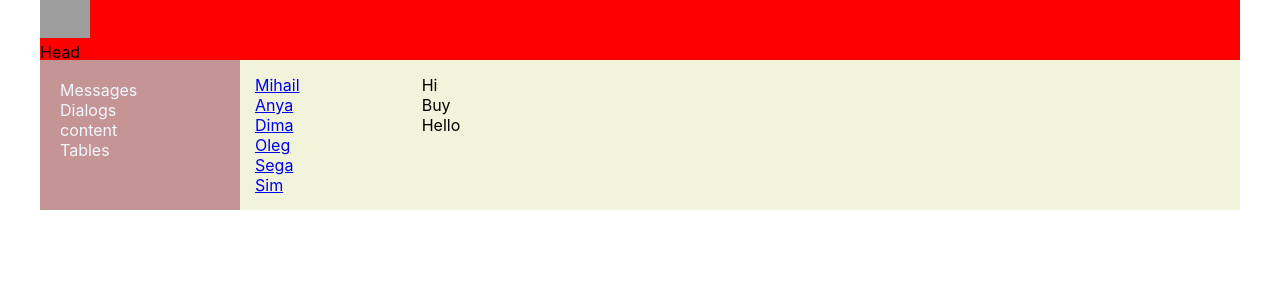
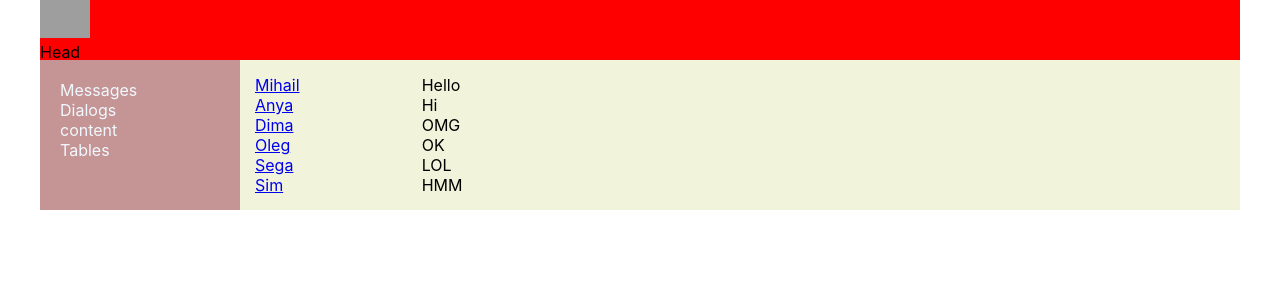
Before and after one commit to sailoksis/React-_social_network, a React (Create React App) app in the folder wiks/: page /dialogs in a window 1280 px wide. Shown: the top 300 px of the page. Built offline with nearby package versions, Linux system fonts and the light colour scheme; grey boxes are pictures that could not be loaded.

Commit message:
refactor: rewrite dialogsMessages and dynamic component use map

```diff
--- a/wiks/src/components/Dialogs/Dialogs.tsx
+++ b/wiks/src/components/Dialogs/Dialogs.tsx
@@ -27,15 +27,19 @@ const Dialogs = () => {
 
   const messages = [
     { id: 1, message: "Hello" },
-    { id: 2, message: "Hello" },
-    { id: 3, message: "Hello" },
-    { id: 4, message: "Hello" },
-    { id: 5, message: "Hello" },
-    { id: 6, message: "Hello" },
+    { id: 2, message: "Hi" },
+    { id: 3, message: "OMG" },
+    { id: 4, message: "OK" },
+    { id: 5, message: "LOL" },
+    { id: 6, message: "HMM" },
   ];
 
   const dialogsElements = dialogsData.map((dialog) => (
     <DialogsItem name={dialog.name} id={dialog.id} />
+  ));
+
+  const dialogsMessages = messages.map((m) => (
+    <Message id={m.id} message={m.message} />
   ));
 
   return (
@@ -43,9 +47,7 @@ const Dialogs = () => {
       <div className={styles.dialogsItems}>{dialogsElements}</div>
 
       <div className={styles.messages}>
-        <Message message="Hi"></Message>
-        <Message message="Buy"></Message>
-        <Message message="Hello "></Message>
+       {dialogsMessages}
       </div>
     </div>
   );
```
